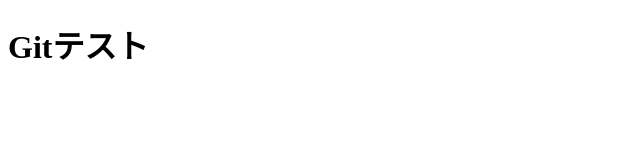
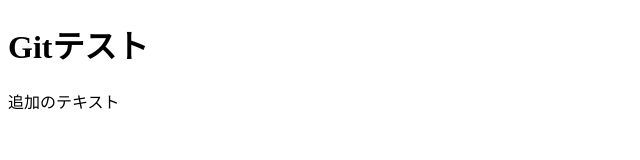
Before and after one commit to ymd3/git-sass, a plain HTML site: page index.html in a window 1280 px wide. Shown: the whole page, without its empty margins (0-640 px from the left). Drawn offline with Linux system fonts and the light colour scheme.

Commit message:
テキスト追加

```diff
--- a/index.html
+++ b/index.html
@@ -7,5 +7,6 @@
 
 <body>
 <h1>Gitテスト</h1>
+  <p>追加のテキスト</p>
 </body>
 </html>
```
